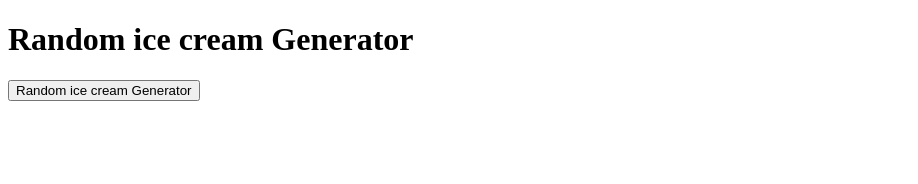
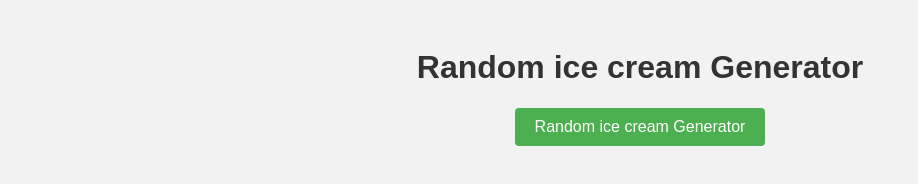
Before and after one commit to ProfRedRooster/randomijs, a plain HTML site: page index.html in a window 1280 px wide. Shown: the whole page, without its empty margins (0-918 px from the left). Drawn offline with Linux system fonts and the light colour scheme.

Commit message:
Update index.html

```diff
--- a/index.html
+++ b/index.html
@@ -1,6 +1,39 @@
 <!DOCTYPE html>
 <html>
+
 <head>
+     <style>
+    body {
+      font-family: Arial, sans-serif;
+      background-color: #f2f2f2;
+      text-align: center;
+      padding: 20px;
+    }
+
+    h1 {
+      color: #333;
+    }
+
+    button {
+      background-color: #4CAF50;
+      color: #fff;
+      padding: 10px 20px;
+      font-size: 16px;
+      border: none;
+      cursor: pointer;
+      border-radius: 4px;
+    }
+
+    button:hover {
+      background-color: #45a049;
+    }
+
+    #phrase {
+      color: #555;
+      font-size: 24px;
+      margin-top: 40px;
+    }
+  </style>
   <title>Random ice cream Generator</title>
   <script>
     // Load the JSON file
```
